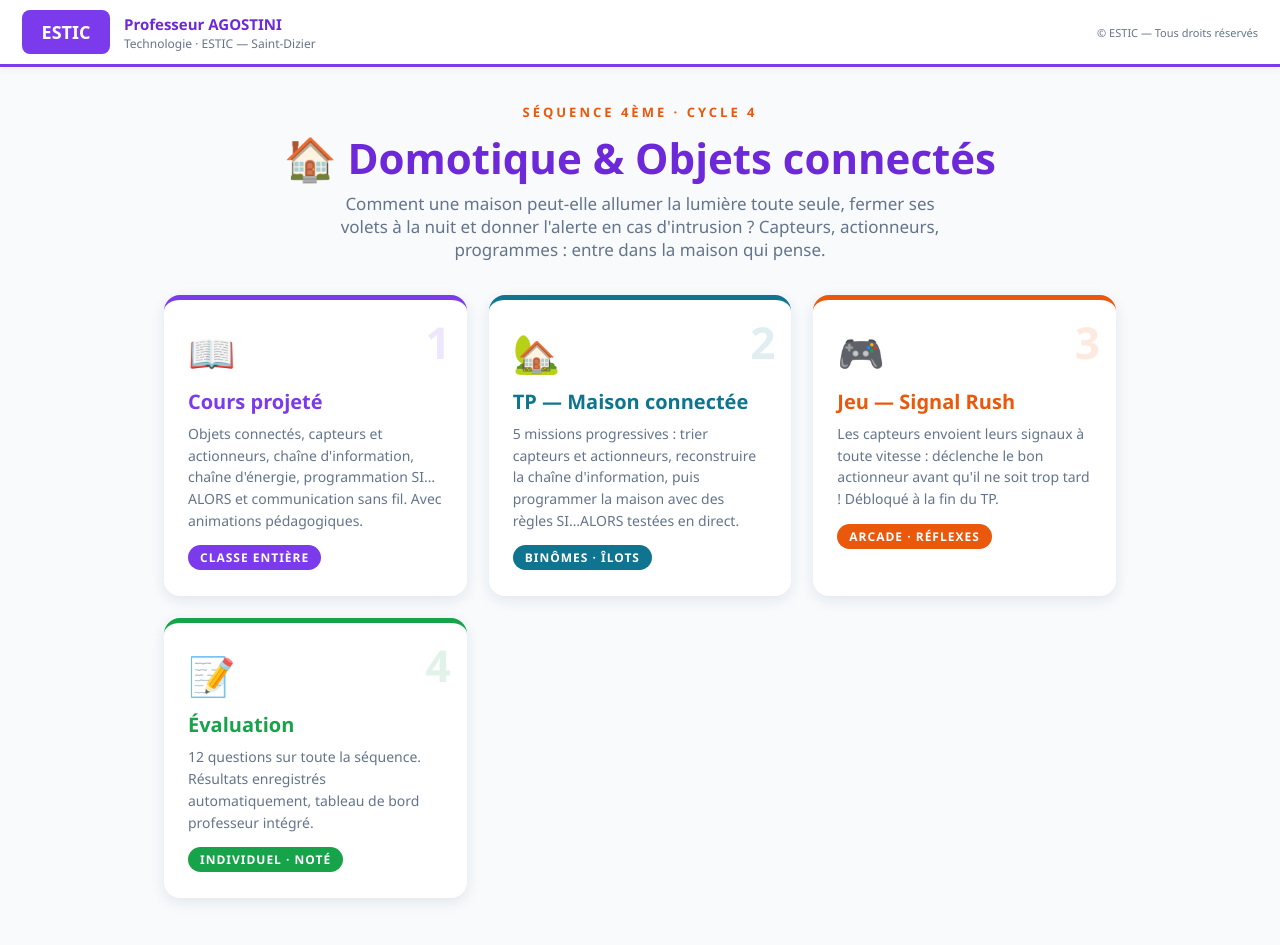
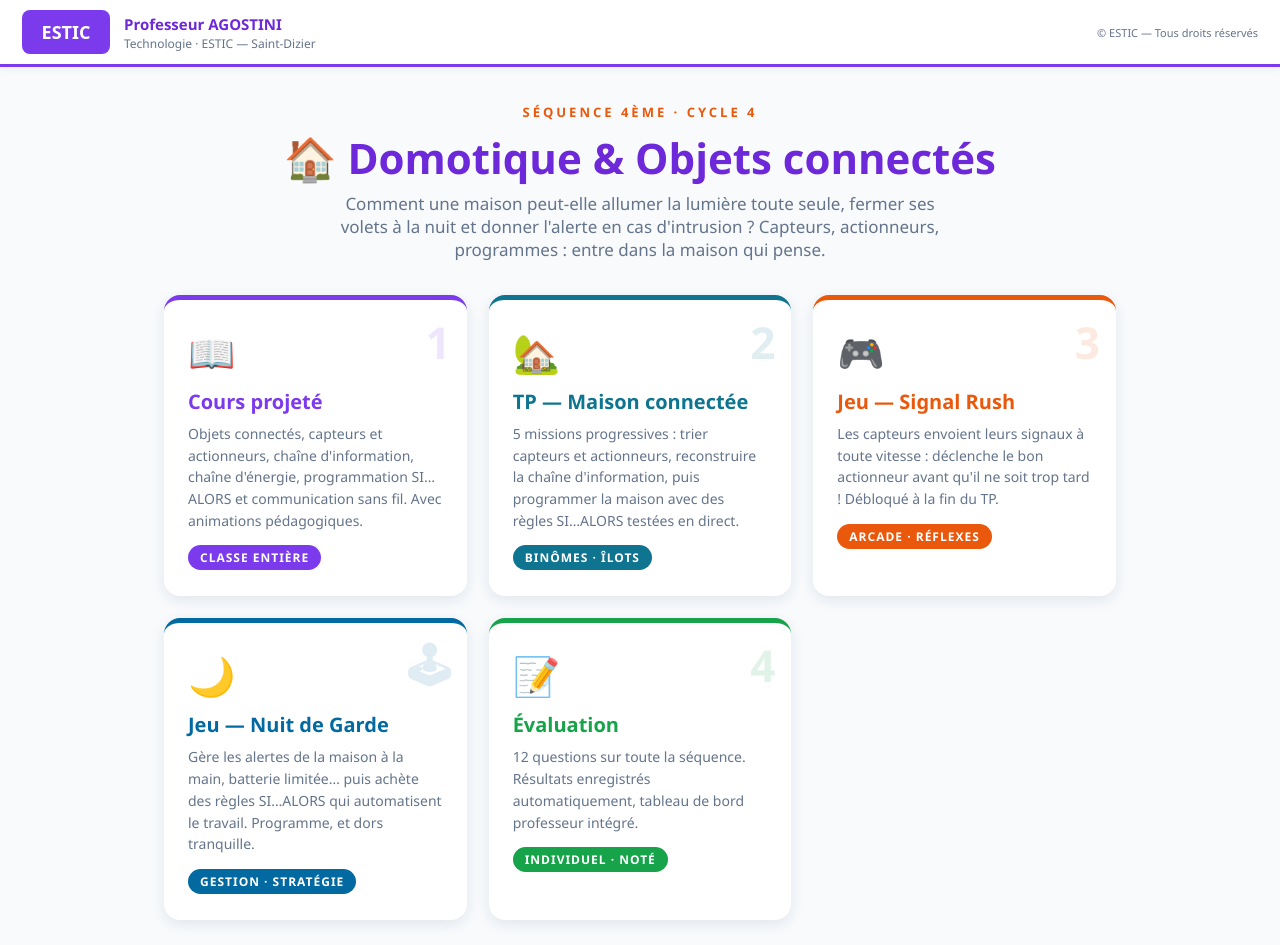
Before and after one commit to GenGiscard/Sequence-domotique, a plain HTML site: page index.html in a window 1280 px wide. Shown: the top 945 px of the page. Drawn offline with Linux system fonts and the light colour scheme.

Commit message:
Add files via upload

```diff
--- a/index.html
+++ b/index.html
@@ -72,6 +72,12 @@ footer{padding:18px;text-align:center;font-size:12px;color:var(--gris)}
     <p>Les capteurs envoient leurs signaux à toute vitesse : déclenche le bon actionneur avant qu'il ne soit trop tard ! Débloqué à la fin du TP.</p>
     <span class="tag">Arcade · réflexes</span>
   </a>
+  <a class="card" href="03b_jeu_nuit_de_garde.html" style="--accent:#0369a1">
+    <div class="num">🕹</div><div class="icone">🌙</div>
+    <h2>Jeu — Nuit de Garde</h2>
+    <p>Gère les alertes de la maison à la main, batterie limitée… puis achète des règles SI…ALORS qui automatisent le travail. Programme, et dors tranquille.</p>
+    <span class="tag">Gestion · stratégie</span>
+  </a>
   <a class="card" href="04_evaluation_domotique.html" style="--accent:#16a34a">
     <div class="num">4</div><div class="icone">📝</div>
     <h2>Évaluation</h2>
```
